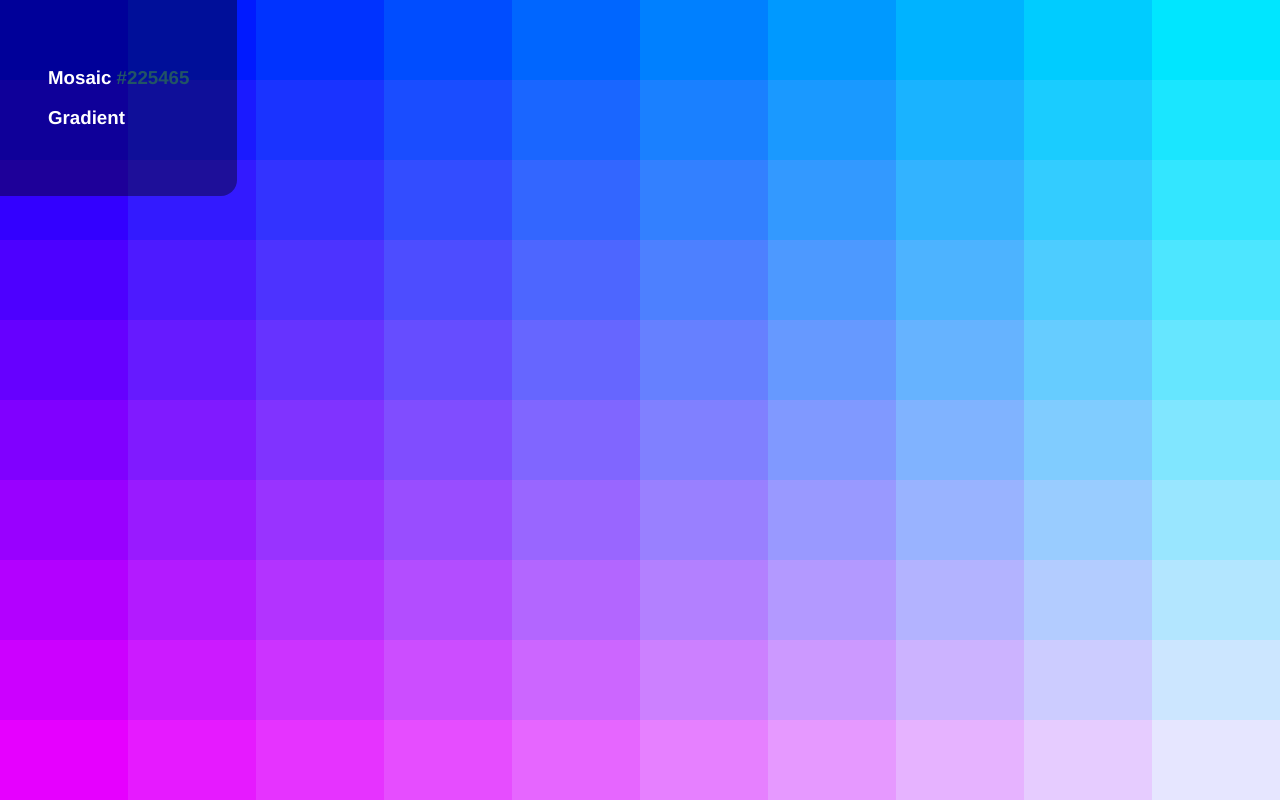
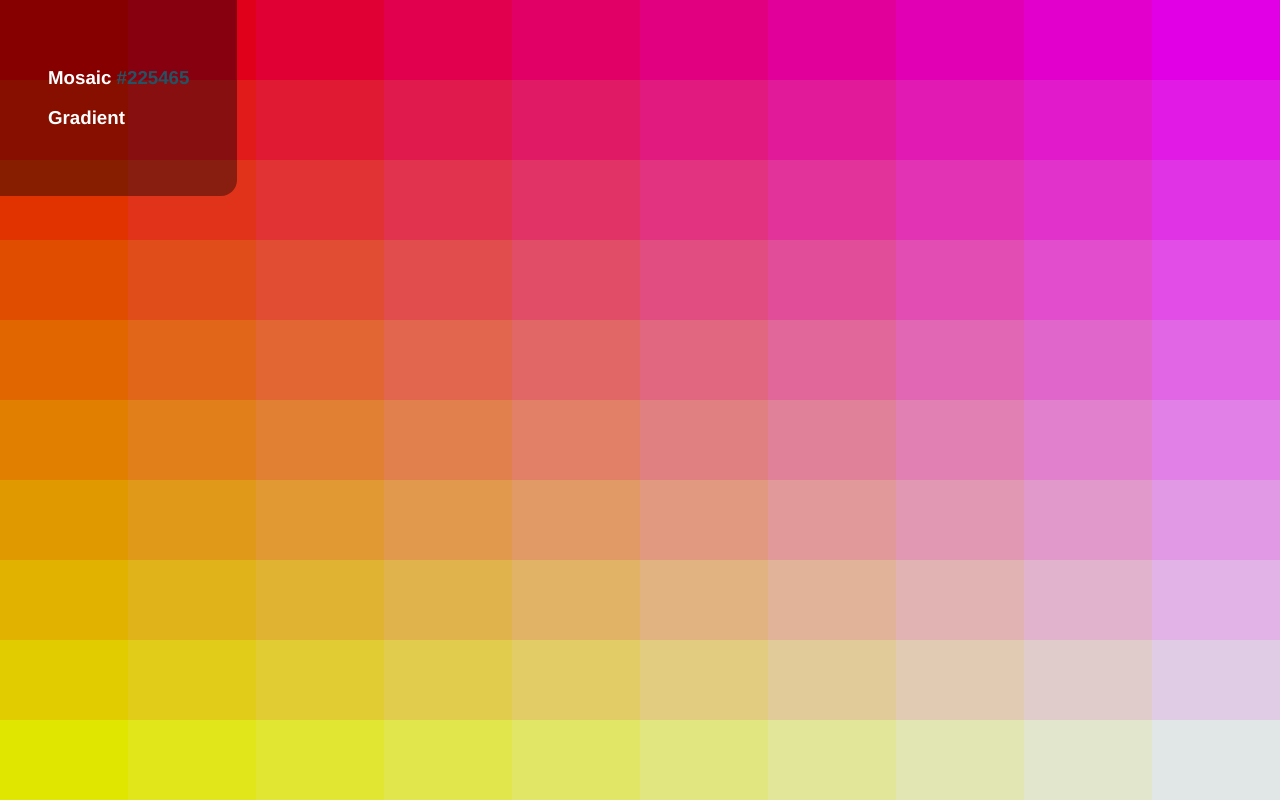
Before and after one commit to maxwofford/Assorted-Examples, a plain HTML site: page js/mosaic/index.html in a window 1280 px wide. Both pictures are taken after a click on the element "Gradient". Drawn offline with Linux system fonts and the light colour scheme.

Commit message:
Fixed gradient mosaic generation

```diff
--- a/js/mosaic/css/style.css
+++ b/js/mosaic/css/style.css
@@ -12,3 +12,6 @@
 	-webkit-user-select: none;
 	-o-user-select: none;
 }
+h3:hover {
+	text-shadow: 0px 0px 8px ;
+}
--- a/js/mosaic/js/script.js
+++ b/js/mosaic/js/script.js
@@ -15,11 +15,17 @@ function generateMosaic(baseColor) {
 
 function generateGradient() {
 	clearContainer();
-	//var order = {a,b,c};
+	//Array shuffle found on http://css-tricks.com/snippets/javascript/shuffle-array/
+	var order = [0,1,2].sort(function() { return 0.5 - Math.random() });
+	var value = [];
 	for (var n = 0; n < 10; n++) {
 		for (var i = 0; i < 10; i++) {
+			value[order.indexOf(0)] = Math.ceil(i * 25.5);
+			value[order.indexOf(1)] = Math.ceil(n * 25.5);
+			value[order.indexOf(2)] = 225;
+			console.log(value.toString());
 			var tile = document.createElement('div');
-			tile.style.cssText = 'display: inline-block; width: 10%; height: 10%; background-color: rgb(' + (Math.ceil(n * 25.5)) + ',' + (Math.ceil(i * 25.5)) + ',255' + ');'
+			tile.style.cssText = 'display: inline-block; width: 10%; height: 10%; background-color: rgb(' + value.toString() + ');';
 			document.getElementById('container').appendChild(tile);
 		};
 	};
```
